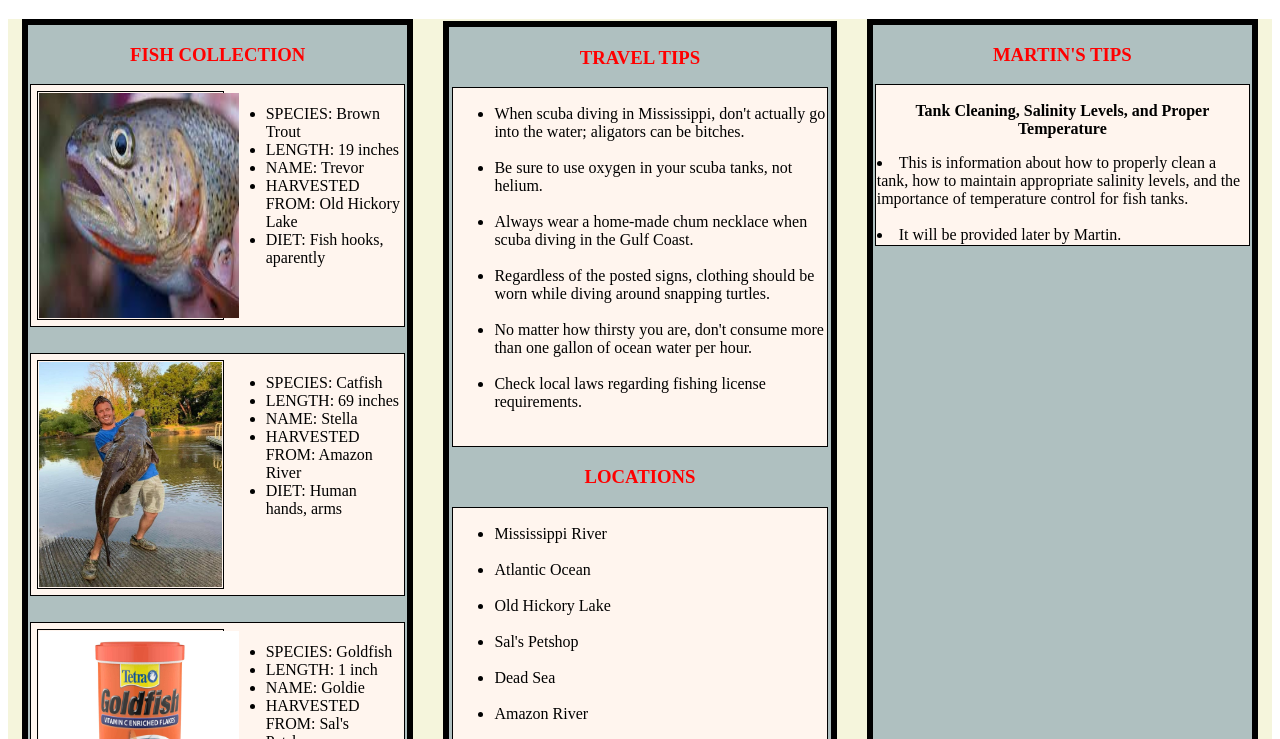
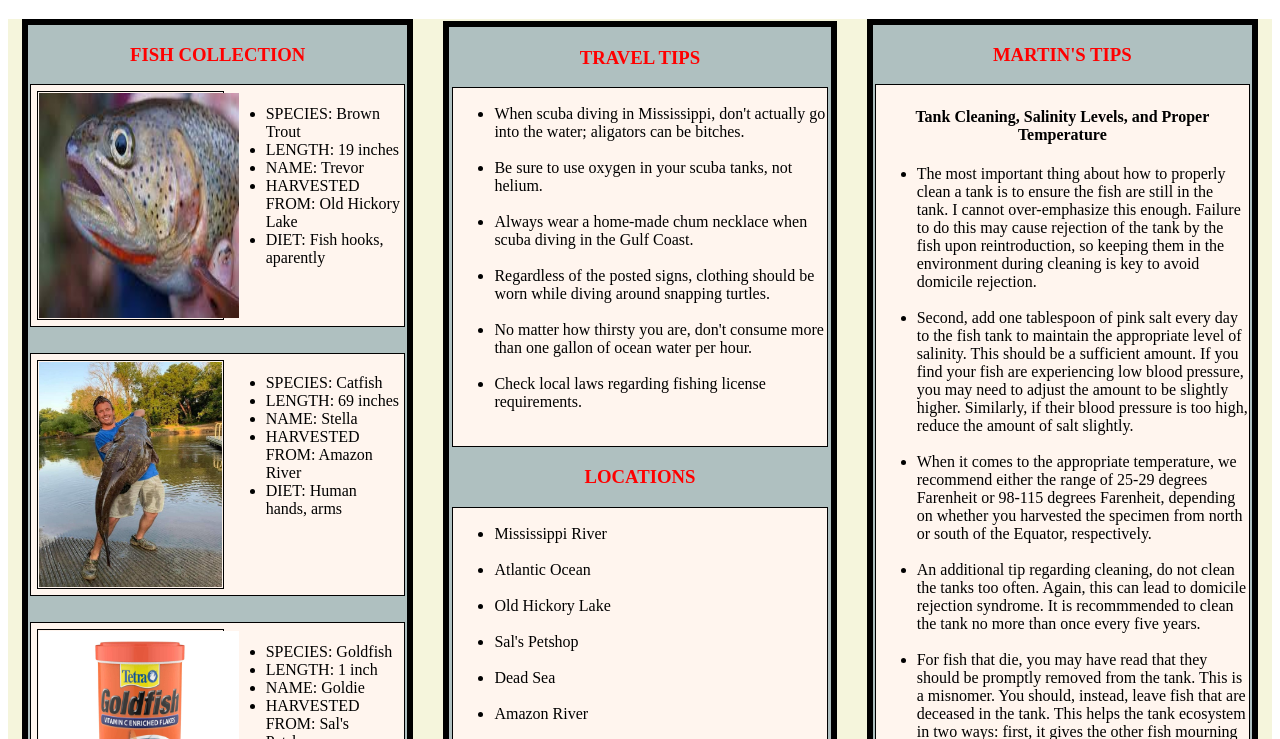
Before and after one commit to gregoryhaney/nss-aquarium, a plain HTML site: page index.html in a window 1280 px wide. Shown: the part 61-800 px from the top of the page. Drawn offline with Linux system fonts and the light colour scheme.

Commit message:
STYLE: clean up some extra css. CONTENT: add Martin's tips on cleaning, salinity, temps

```diff
--- a/index.html
+++ b/index.html
@@ -116,9 +116,14 @@
             <article class="tankInfo">
                     <h3>MARTIN'S TIPS</h3>
                 <aside>
-                    <p><strong><center>Tank Cleaning, Salinity Levels, and Proper Temperature</center></strong></p>
-                    <li>This is information about how to properly clean a tank, how to maintain appropriate salinity levels, and the importance of temperature control for fish tanks. </li><br>
-                    <li>It will be provided later by Martin.</li>
+                    <h4><strong>Tank Cleaning, Salinity Levels, and Proper Temperature</strong></h4>
+                    <ul>
+                        <li>The most important thing about how to properly clean a tank is to ensure the fish are still in the tank. I cannot over-emphasize this enough. Failure to do this may cause rejection of the tank by the fish upon reintroduction, so keeping them in the environment during cleaning is key to avoid domicile rejection. </li><br>
+                        <li>Second, add one tablespoon of pink salt every day to the fish tank to maintain the appropriate level of salinity. This should be a sufficient amount. If you find your fish are experiencing low blood pressure, you may need to adjust the amount to be slightly higher. Similarly, if their blood pressure is too high, reduce the amount of salt slightly. </li><br>
+                        <li>When it comes to the appropriate temperature, we recommend either the range of 25-29 degrees Farenheit or 98-115 degrees Farenheit, depending on whether you harvested the specimen from north or south of the Equator, respectively.</li><br>
+                        <li>An additional tip regarding cleaning, do not clean the tanks too often. Again, this can lead to domicile rejection syndrome. It is recommmended to clean the tank no more than once every five years.</li><br>
+                        <li>For fish that die, you may have read that they should be promptly removed from the tank. This is a misnomer. You should, instead, leave fish that are deceased in the tank. This helps the tank ecosystem in two ways: first, it gives the other fish mourning time with their tankmate; second, after the mouring period, the 'Alpha Phish' can begin eating the recently deceased as a show of their dominance.</li><br>
+                    </ul>
                 </aside>
 
             </article>
--- a/styles/main.css
+++ b/styles/main.css
@@ -20,6 +20,10 @@ h3 {
     color: red;
 }
 
+h4 {
+    text-align: center;
+    width: 100%;
+}
 
 .fishCollection {
     background-color: rgb(175, 192, 192);
@@ -89,7 +93,7 @@ h3 {
     align-items: flex-start;
     flex-basis: 30%;
     flex-wrap: wrap;
-    text-align: left;
+    text-align: center;
 }
 
 aside {
@@ -97,8 +101,6 @@ aside {
     padding: 1px;
     margin: 2px;
     align-items: flex-start;
-    flex-basis: 10%;
-    flex-wrap: wrap;
     text-align: left;
     background-color: seashell;
 }
```
